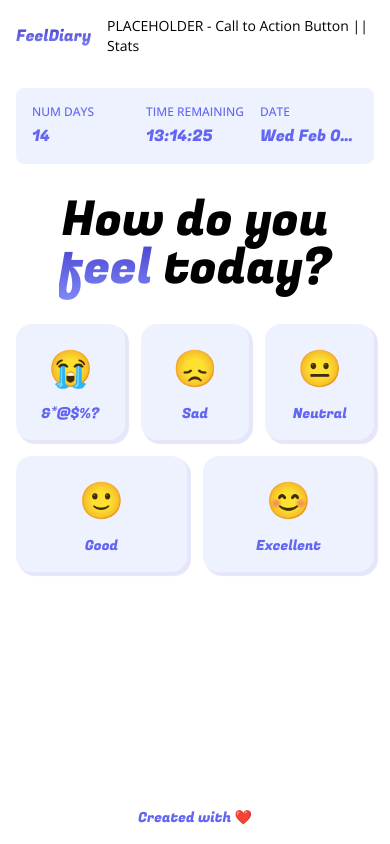
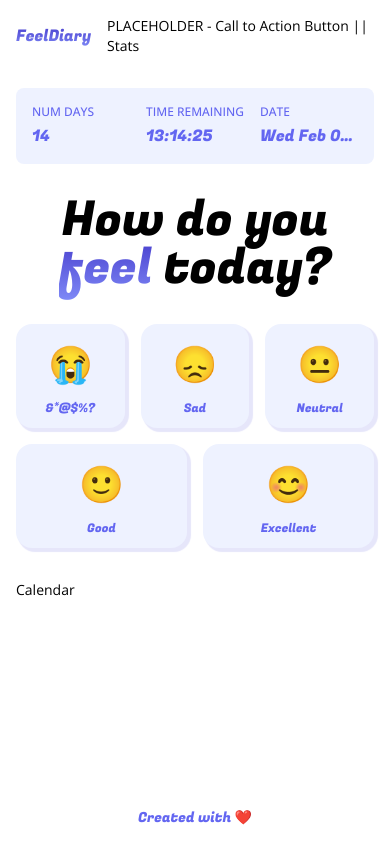
Before and after one commit to MehmetBerkayC/feel-diary, a Next.js app: page /dashboard in a window 390 px wide. Built offline with nearby package versions, Linux system fonts and the light colour scheme.

Commit message:
Finished with Dashboard
Moving on to Calendar

```diff
--- a/components/Dashboard.js
+++ b/components/Dashboard.js
@@ -1,5 +1,6 @@
 import { Fugaz_One } from "next/font/google";
 import React from "react";
+import Calendar from "./Calendar";
 
 const fugaz = Fugaz_One({ subsets: ["latin"], weight: ["400"] });
 
@@ -57,7 +58,7 @@ export default function Dashboard() {
 						return (
 							<button
 								className={
-									"p-4 rounded-2xl purpleShadow duration-200 bg-indigo-50 hover:bg-indigo-100 flex flex-col gap-2 text-center items-center flex-1"
+									"p-3 rounded-2xl purpleShadow duration-200 bg-indigo-50 hover:bg-indigo-100 flex flex-col gap-2 text-center items-center flex-1"
 								}
 								key={moodIndex}
 							>
@@ -66,7 +67,8 @@ export default function Dashboard() {
 								</p>
 								<p
 									className={
-										"text-indigo-500 " + fugaz.className
+										"text-indigo-500 text-xs sm:text-sm md:text-base " +
+										fugaz.className
 									}
 								>
 									{mood}
@@ -75,6 +77,7 @@ export default function Dashboard() {
 						);
 					})}
 				</div>
+				<Calendar />
 			</div>
 		</>
 	);
```
